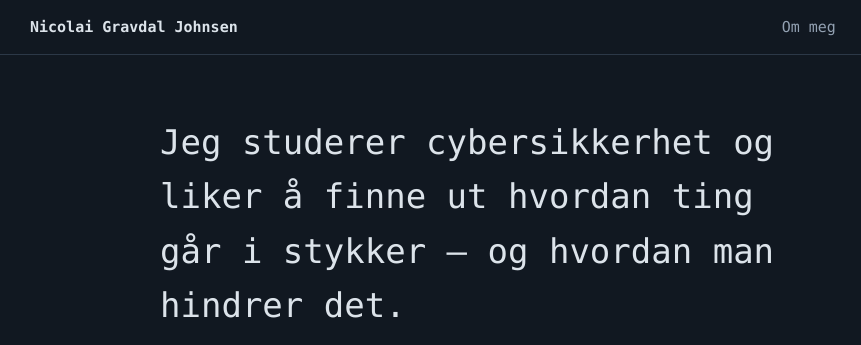
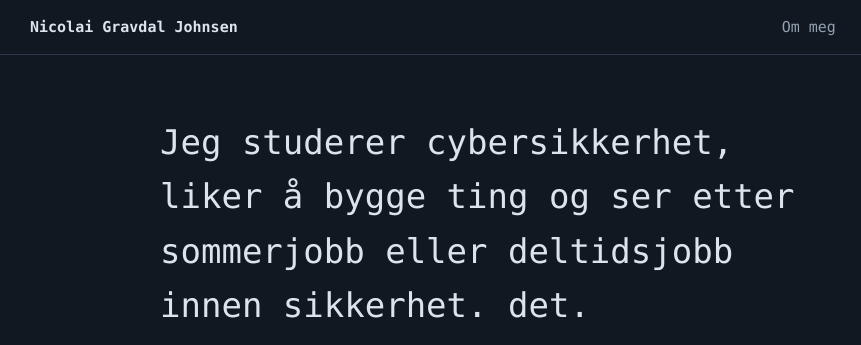
Before and after one commit to j0hnsen23/Portfolio, a plain HTML site: page index.html in a window 1280 px wide. Shown: the top 345 px of the page, 0-861 px from the left. Drawn offline with Linux system fonts and the light colour scheme.

Commit message:
Endring i setningen om meg selv, hvem jeg er

```diff
--- a/index.html
+++ b/index.html
@@ -31,7 +31,7 @@
         <section class="hero">
             <div class="hero-tekst">
                 <!-- FYLL INN: én setning om hvem du er og hva du ser etter -->
-                <h1>Jeg studerer cybersikkerhet og liker å finne ut hvordan ting går i stykker – og hvordan man hindrer
+                <h1>Jeg studerer cybersikkerhet, liker å bygge ting og ser etter sommerjobb eller deltidsjobb innen sikkerhet.
                     det.</h1>
 
                 <div class="whois" role="group" aria-label="Kort oversikt">
```
